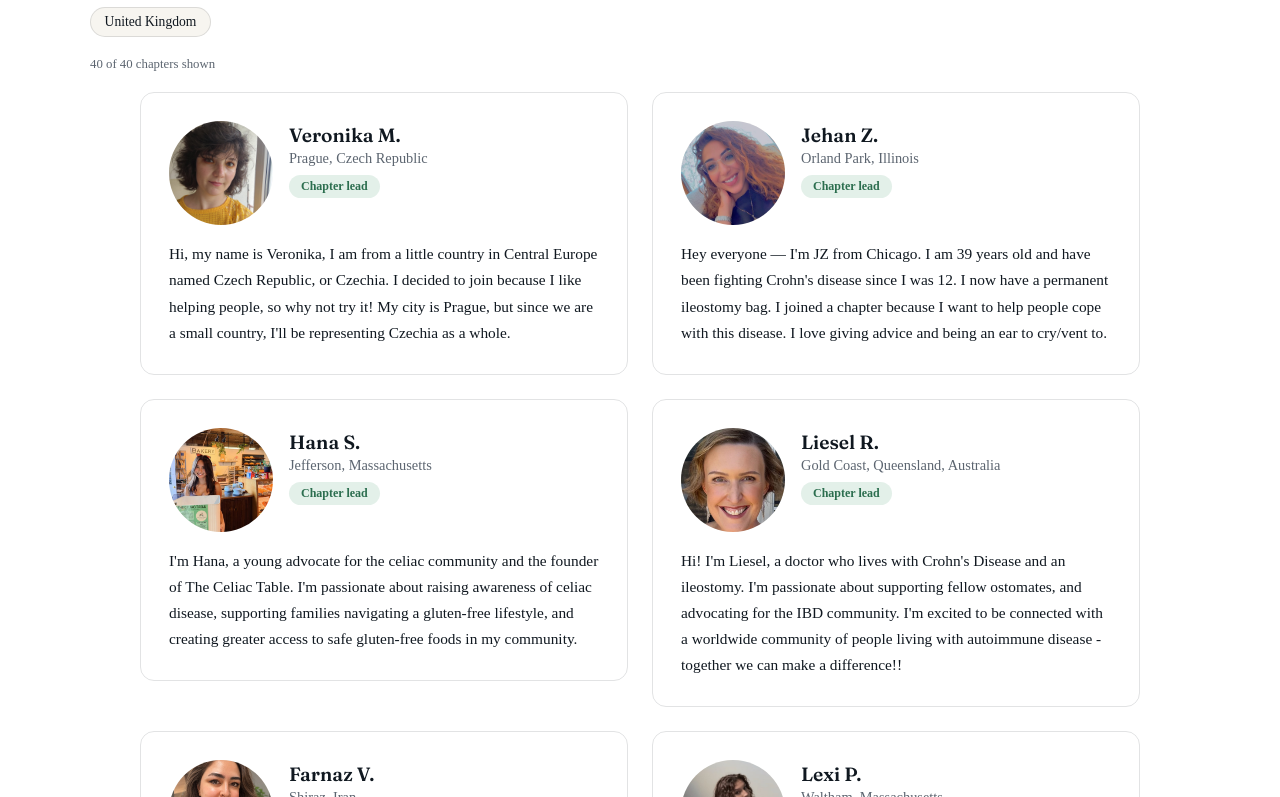
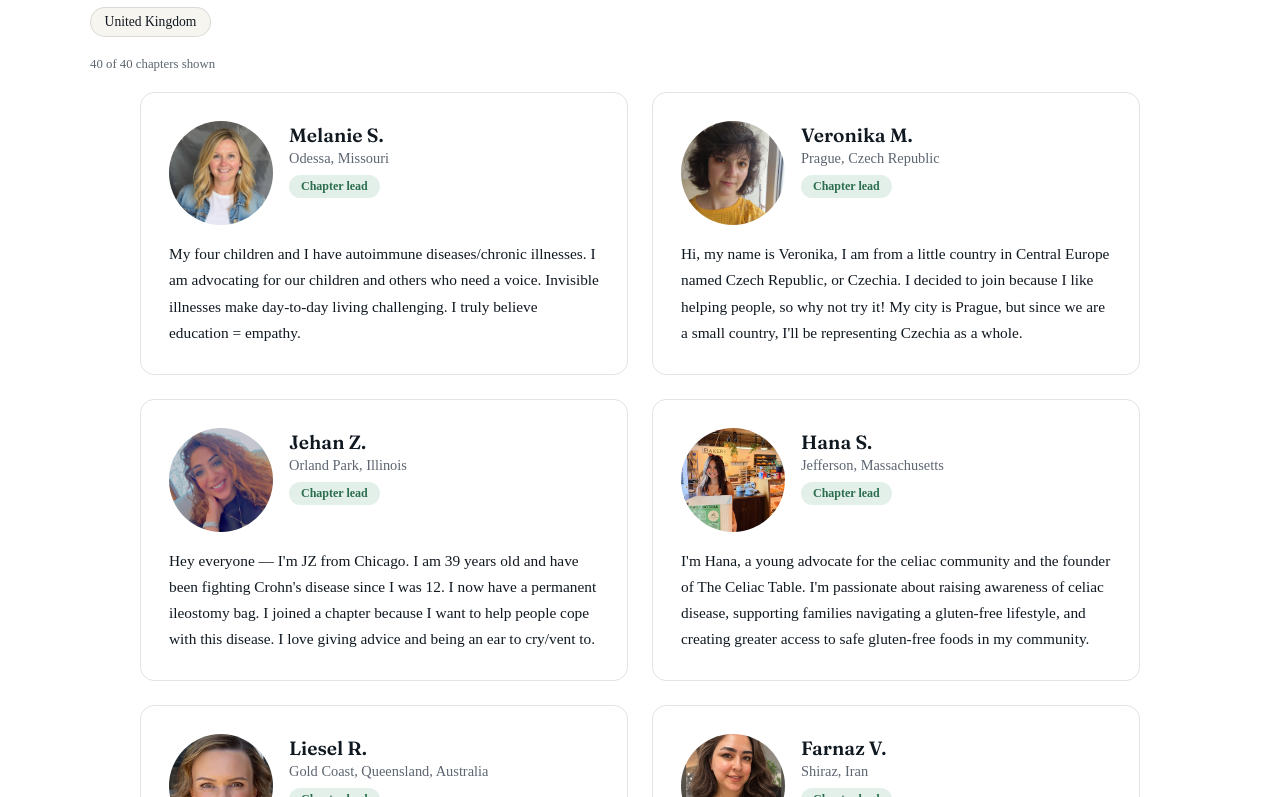
Before and after one commit to AadyaS26/patient-voice-coalition, a React (Vite) app: page /create-chapter in a window 1280 px wide. Shown: the part 1143-1940 px from the top of the page. Built offline with nearby package versions, Linux system fonts and the light colour scheme; no server answers.

Commit message:
Update CreateChapter.jsx

```diff
--- a/src/pages/CreateChapter.jsx
+++ b/src/pages/CreateChapter.jsx
@@ -186,7 +186,11 @@ const CHAPTERS = [
     photo: "/chapter-photos/kelly.jpg", handle: null,
     bio: "Kelly England is an Oncology Nurse and mum of three boys living in Ireland, with over 17 years of nursing experience and extensive experience supporting people living with cancer and chronic health challenges. Having spent much of her career caring for patients, Kelly is now also experiencing healthcare from the patient perspective following her own health journey and diagnosis with PCOS. This has given her a deeper understanding of the challenges patients can face when navigating symptoms, diagnosis, treatment and healthcare services. Through her platform, From Scrubs to Sidelines, Kelly shares honest conversations around health, wellbeing, family life and the realities of navigating healthcare. As the Ireland Chapter Leader for AutoimmuneVoices, Kelly is passionate about raising awareness, making healthcare information easier to understand, amplifying patient experiences and helping people in Ireland feel more informed and empowered to have a voice in decisions affecting their care. She hopes to create a welcoming Irish community where lived experience, healthcare knowledge and advocacy come together to make a meaningful difference.",
   },
-  { first: "Melanie", lastInitial: "S", city: "Odessa", region: "Missouri", country: "US", photo: null, handle: "@automatically.auto.immune", bio: null },
+  {
+    first: "Melanie", lastInitial: "S", city: "Odessa", region: "Missouri", country: "US",
+    photo: "/chapter-photos/melanie.jpg", handle: "@automatically.auto.immune",
+    bio: "My four children and I have autoimmune diseases/chronic illnesses. I am advocating for our children and others who need a voice. Invisible illnesses make day-to-day living challenging. I truly believe education = empathy.",
+  },
 ];
 
 function chapterLocation(c) {
```
